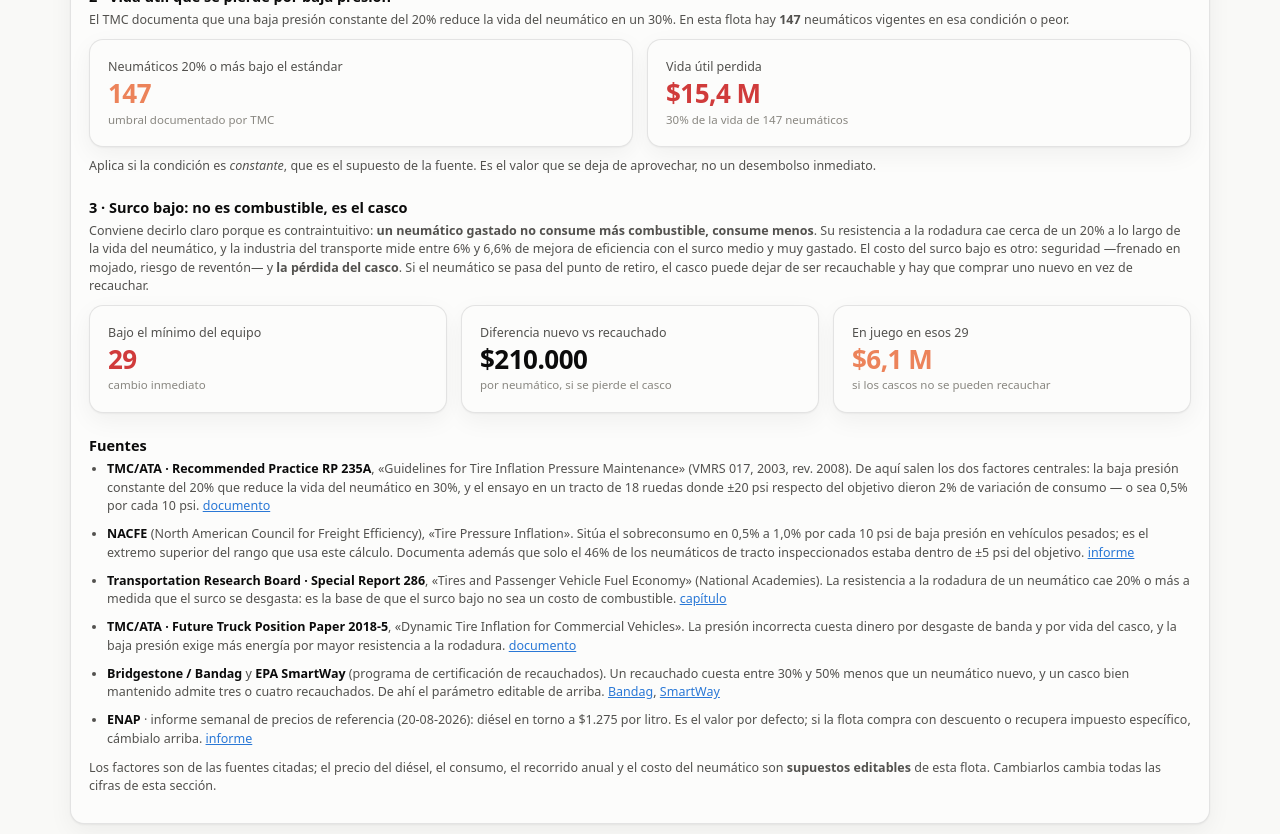
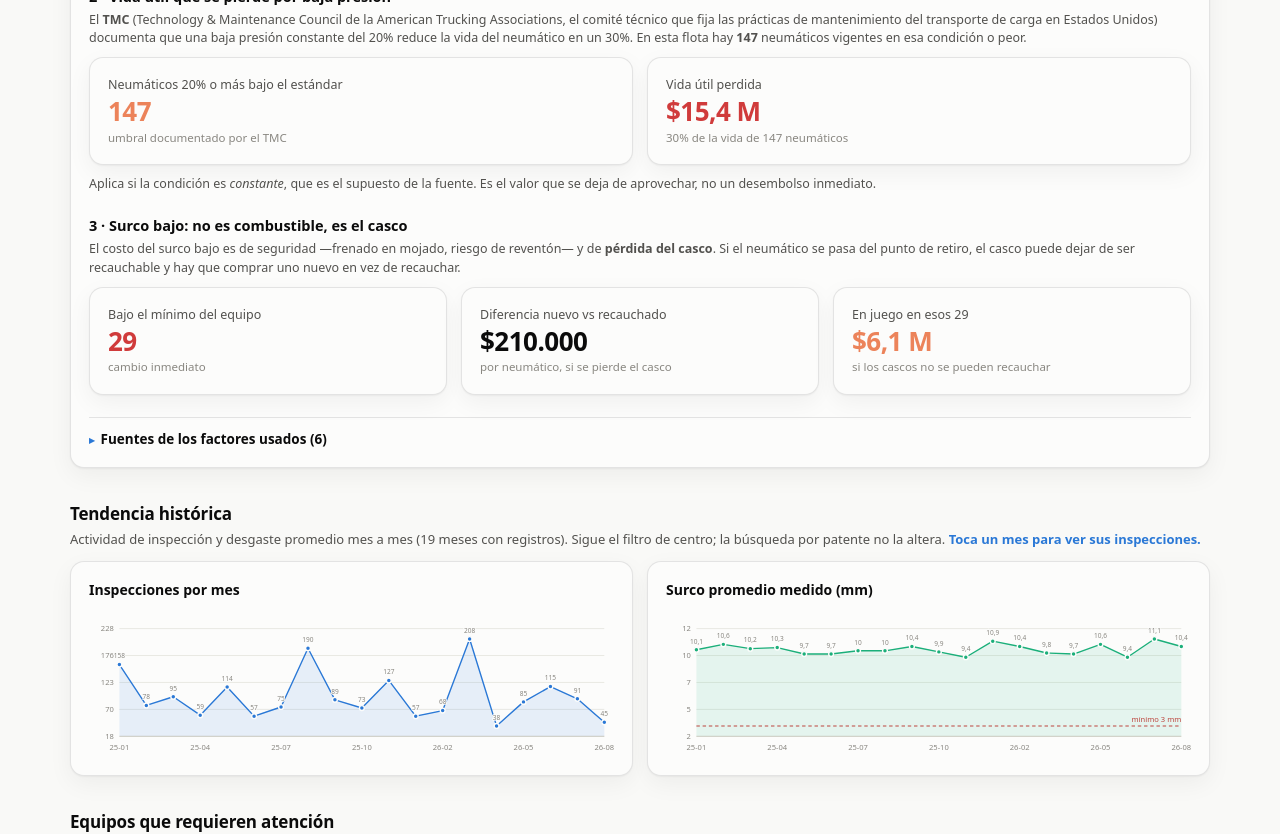
Before and after one commit to inspeccionneumatico-app/Inspeccion.neumatico, a React (Vite) app: page / in a window 1280 px wide. Shown: the part 2620-3454 px from the top of the page. Built offline with nearby package versions, Linux system fonts and the light colour scheme.

Commit message:
Numeros sobre las lineas, fuentes plegables y ajustes de texto

```diff
--- a/src/components/ImpactoEconomico.jsx
+++ b/src/components/ImpactoEconomico.jsx
@@ -199,21 +199,22 @@ export default function ImpactoEconomico({ filas, cd }) {
           llegar</em> a la inspección, y ahí se corrige. Esta cifra es el costo de rodar con ese
           déficit: es un techo, no un promedio del año. Cuanto más seguido se revise la presión,
           menos tiempo pasa la flota en esa condición.
-          {m.sinMedir > 0 && <> Se excluyeron {fmt(m.sinMedir)} neumáticos sin presión registrada.</>}
         </p>
 
         {/* ------------------------------------------------ vida útil */}
         <h3 className="imp-h3">2 · Vida útil que se pierde por baja presión</h3>
         <p className="nota">
-          El TMC documenta que una baja presión constante del 20% reduce la vida del neumático en
-          un 30%. En esta flota hay <strong>{fmt(m.muyBajos)}</strong> neumáticos vigentes en esa
-          condición o peor.
+          El <strong>TMC</strong> (Technology &amp; Maintenance Council de la American Trucking
+          Associations, el comité técnico que fija las prácticas de mantenimiento del transporte
+          de carga en Estados Unidos) documenta que una baja presión constante del 20% reduce la
+          vida del neumático en un 30%. En esta flota hay <strong>{fmt(m.muyBajos)}</strong>{' '}
+          neumáticos vigentes en esa condición o peor.
         </p>
         <div className="grid g-tiles">
           <div className="card tile">
             <span className="label">Neumáticos 20% o más bajo el estándar</span>
             <span className="value" style={{ fontSize: 26, color: 'var(--serious)' }}>{fmt(m.muyBajos)}</span>
-            <span className="hint">umbral documentado por TMC</span>
+            <span className="hint">umbral documentado por el TMC</span>
           </div>
           <div className="card tile">
             <span className="label">Vida útil perdida</span>
@@ -229,13 +230,9 @@ export default function ImpactoEconomico({ filas, cd }) {
         {/* ------------------------------------------------ surco */}
         <h3 className="imp-h3">3 · Surco bajo: no es combustible, es el casco</h3>
         <p className="nota">
-          Conviene decirlo claro porque es contraintuitivo: <strong>un neumático gastado no
-          consume más combustible, consume menos</strong>. Su resistencia a la rodadura cae cerca
-          de un 20% a lo largo de la vida del neumático, y la industria del transporte mide entre
-          6% y 6,6% de mejora de eficiencia con el surco medio y muy gastado. El costo del surco
-          bajo es otro: seguridad —frenado en mojado, riesgo de reventón— y <strong>la pérdida del
-          casco</strong>. Si el neumático se pasa del punto de retiro, el casco puede dejar de ser
-          recauchable y hay que comprar uno nuevo en vez de recauchar.
+          El costo del surco bajo es de seguridad —frenado en mojado, riesgo de reventón— y de{' '}
+          <strong>pérdida del casco</strong>. Si el neumático se pasa del punto de retiro, el casco
+          puede dejar de ser recauchable y hay que comprar uno nuevo en vez de recauchar.
         </p>
         <div className="grid g-tiles">
           <div className="card tile">
@@ -256,7 +253,8 @@ export default function ImpactoEconomico({ filas, cd }) {
         </div>
 
         {/* ------------------------------------------------ fuentes */}
-        <h3 className="imp-h3">Fuentes</h3>
+        <details className="fuentes-caja">
+          <summary>Fuentes de los factores usados (6)</summary>
         <ul className="fuentes">
           <li>
             <strong>TMC/ATA · Recommended Practice RP 235A</strong>, «Guidelines for Tire Inflation
@@ -303,11 +301,12 @@ export default function ImpactoEconomico({ filas, cd }) {
             <a href="https://www.enap.cl/informe-semanal-de-precios" target="_blank" rel="noreferrer">informe</a>
           </li>
         </ul>
-        <p className="nota" style={{ marginTop: 10 }}>
-          Los factores son de las fuentes citadas; el precio del diésel, el consumo, el recorrido
-          anual y el costo del neumático son <strong>supuestos editables</strong> de esta flota.
-          Cambiarlos cambia todas las cifras de esta sección.
-        </p>
+          <p className="nota" style={{ marginTop: 10, marginBottom: 0 }}>
+            Los factores son de las fuentes citadas; el precio del diésel, el consumo, el recorrido
+            anual y el costo del neumático son <strong>supuestos editables</strong> de esta flota.
+            Cambiarlos cambia todas las cifras de esta sección.
+          </p>
+        </details>
       </div>
     </section>
   )
--- a/src/components/Linea.jsx
+++ b/src/components/Linea.jsx
@@ -24,8 +24,13 @@ export default function Linea({
 
   if (!datos?.length) return null
 
+  // Los conteos van enteros; los promedios con un decimal.
+  const formatoValor = (v) =>
+    Number.isInteger(v) ? v.toLocaleString('es-CL')
+      : v.toLocaleString('es-CL', { minimumFractionDigits: 1, maximumFractionDigits: 1 })
+
   const W = 760, H = 210
-  const P = { t: 14, r: 14, b: 30, l: 44 }
+  const P = { t: 24, r: 14, b: 30, l: 44 }
   const iw = W - P.l - P.r
   const ih = H - P.t - P.b
 
@@ -116,6 +121,20 @@ export default function Linea({
           />
         ))}
 
+        {/* Valor de cada punto, en tipografía chica y apagada: se puede leer
+            sin pasar el mouse y sin competir con la línea. */}
+        {datos.map((d, i) => (
+          <text
+            key={`v${i}`}
+            className={idx === i ? 'punto-val activo' : 'punto-val'}
+            x={px(i)}
+            y={py(d[campoY]) - 9}
+            textAnchor="middle"
+          >
+            {formatoValor(d[campoY])}
+          </text>
+        ))}
+
         <line className="axisline" x1={P.l} x2={W - P.r} y1={P.t + ih} y2={P.t + ih} />
 
         {datos.map((d, i) =>
@@ -136,8 +155,12 @@ export default function Linea({
               <>
                 <div className="tt-t">{activo[campoX]}</div>
                 <TtFila color={colorHex} nombre={etiquetaY} valor={`${activo[campoY].toLocaleString('es-CL')}${sufijo}`} />
-                <TtFila nombre="Inspecciones" valor={activo.inspecciones?.toLocaleString('es-CL') ?? '—'} />
-                <TtFila nombre="Neumáticos" valor={activo.neumaticos?.toLocaleString('es-CL') ?? '—'} />
+                {campoY !== 'inspecciones' && (
+                  <TtFila nombre="Inspecciones" valor={activo.inspecciones?.toLocaleString('es-CL') ?? '—'} />
+                )}
+                {campoY !== 'neumaticos' && (
+                  <TtFila nombre="Neumáticos" valor={activo.neumaticos?.toLocaleString('es-CL') ?? '—'} />
+                )}
                 {onSelect && <div className="tt-clic">Clic para ver el detalle del mes</div>}
               </>
             ),
--- a/src/index.css
+++ b/src/index.css
@@ -192,6 +192,13 @@ svg { display: block; max-width: 100%; overflow: visible; }
 .val-label { font-size: 11.5px; fill: var(--ink-2); font-weight: 600; font-variant-numeric: tabular-nums; }
 .cat-label { font-size: 12px; fill: var(--ink-2); }
 .gridline { stroke: var(--grid); stroke-width: 1; }
+/* Valor sobre cada punto de una serie temporal: presente pero discreto. */
+.punto-val {
+  font-size: 9.5px; fill: var(--ink-muted);
+  font-variant-numeric: tabular-nums;
+  paint-order: stroke; stroke: var(--surface); stroke-width: 2.5px;
+}
+.punto-val.activo { fill: var(--ink); font-weight: 700; font-size: 10.5px; }
 .axisline { stroke: var(--axis); stroke-width: 1; }
 
 /* --------------------------------------------------------- tooltip */
@@ -354,6 +361,19 @@ footer.foot {
 .param-campo em { font-size: 11.5px; font-style: normal; color: var(--ink-2); }
 
 .imp-h3 { margin: 22px 0 4px; font-size: 14.5px; }
+
+/* Fuentes plegadas: el reporte no se estira con la bibliografía. */
+.fuentes-caja { margin-top: 22px; border-top: 1px solid var(--border); padding-top: 12px; }
+.fuentes-caja > summary {
+  cursor: pointer; font-size: 13.5px; font-weight: 700; color: var(--ink);
+  list-style: none; display: flex; align-items: center; gap: 6px;
+}
+.fuentes-caja > summary::-webkit-details-marker { display: none; }
+.fuentes-caja > summary::before { content: '▸'; color: var(--accent); font-size: 11px; }
+.fuentes-caja[open] > summary::before { content: '▾'; }
+.fuentes-caja > summary:hover { color: var(--accent); }
+.fuentes-caja > summary:focus-visible { outline: 2px solid var(--accent); outline-offset: 3px; }
+.fuentes-caja .fuentes { margin-top: 12px; }
 .imp-cav { margin-top: 10px; }
 .fuentes { margin: 0; padding-left: 18px; font-size: 12.5px; color: var(--ink-2); }
 .fuentes li { margin-bottom: 9px; line-height: 1.5; }
@@ -452,6 +472,8 @@ footer.foot {
   tbody tr { break-inside: avoid; page-break-inside: avoid; }
   .ver-hist, .pista-clic, .tile-lupa { display: none; }
   .param-campo input { border: 0; padding: 0; background: none; }
+  .fuentes-caja > summary { display: none; }
+  .fuentes-caja .fuentes { display: block !important; }
   .fuentes a { text-decoration: none; }
 
   a[href]::after { content: none; }
```
Also changed, not shown: 5 other files (tests, documents, lock files or other folders).
